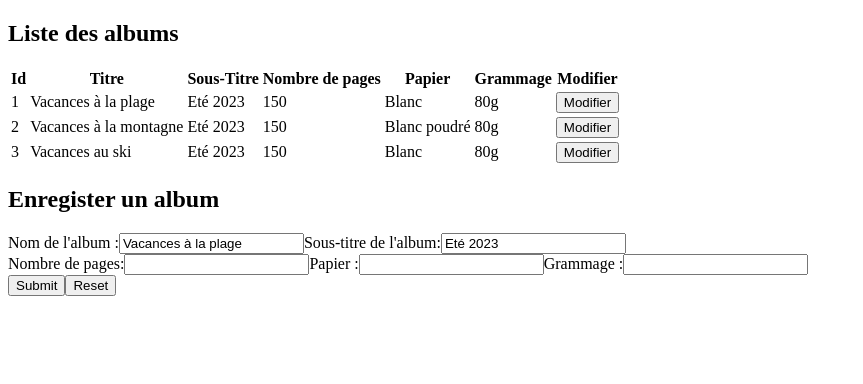
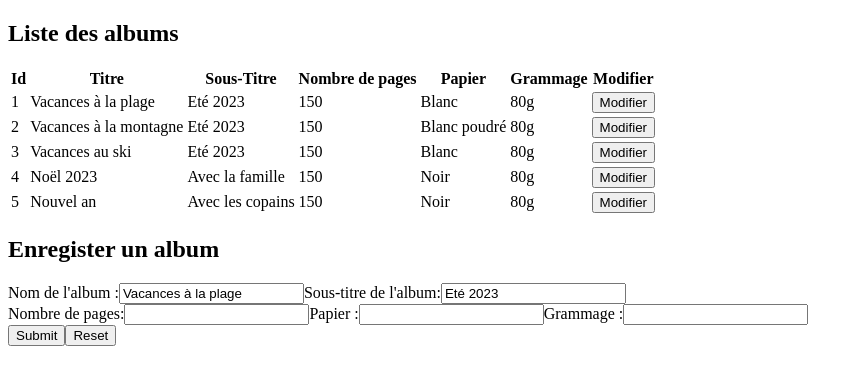
Before and after one commit to ExostFlashPro/FrameVerse, an Angular app: page / in a window 1280 px wide. Shown: the top 384 px of the page, without its empty margins (0-863 px from the left). Built offline with nearby package versions, Linux system fonts and the light colour scheme.

Commit message:
quelques modifs

```diff
--- a/src/app/album/album-list/album-list.component.html
+++ b/src/app/album/album-list/album-list.component.html
@@ -12,14 +12,14 @@
       <th>Modifier</th>
     </thead>
     <tbody>
-      <tr *ngFor="let uniqAlbum of listAlbum">
-        <td>{{ uniqAlbum.Id }}</td>
-        <td>{{ uniqAlbum.Titre }}</td>
-        <td>{{ uniqAlbum.SousTitre }}</td>
-        <td>{{ uniqAlbum.NbrPages }}</td>
-        <td>{{ uniqAlbum.papier }}</td>
-        <td>{{ uniqAlbum.grammage }}g</td>
-        <td><button (click)="setCurrentAlbum(uniqAlbum)">Modifier</button></td>
+      <tr *ngFor="let a of listAlbum">
+        <td>{{ a.Id }}</td>
+        <td>{{ a.Titre }}</td>
+        <td>{{ a.SousTitre }}</td>
+        <td>{{ a.NbrPages }}</td>
+        <td>{{ a.papier }}</td>
+        <td>{{ a.grammage }}g</td>
+        <td><button (click)="setCurrentAlbum(a)">Modifier</button></td>
       </tr>
     </tbody>
   </table>
--- a/src/app/album/album-list/album-list.component.ts
+++ b/src/app/album/album-list/album-list.component.ts
@@ -31,6 +31,12 @@ export class AlbumListComponent {
     this.listAlbum.push(
       new Album(3, 'Vacances au ski', 'Eté 2023', 150, 'Blanc', 80)
     );
+    this.listAlbum.push(
+      new Album(4, 'Noël 2023', 'Avec la famille', 150, 'Noir', 80)
+    );
+    this.listAlbum.push(
+      new Album(5, 'Nouvel an', 'Avec les copains', 150, 'Noir', 80)
+    );
     this.currentAlbum = this.listAlbum[0];
   }
 
```
